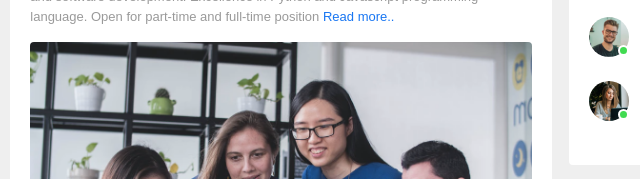
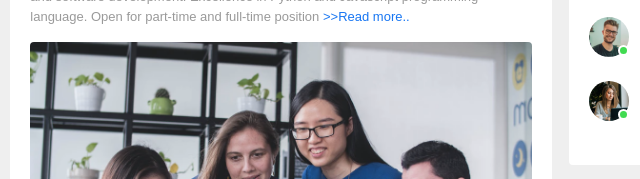
Before and after one commit to DosuSolomon/socialbook, a plain HTML site: page index.html in a window 1280 px wide. Shown: the part 573-752 px from the top of the page, 359-999 px from the left. Drawn offline with Linux system fonts and the light colour scheme.

Commit message:
read more

```diff
--- a/index.html
+++ b/index.html
@@ -107,7 +107,7 @@
           software
           development. Excellence in Python and Javascript programming language. Open for part-time and full-time
           position
-          <a href="#">Read more..</a>
+          <a href="#">>>Read more..</a>
         </p>
         <img src="images/feed-image-1.png" alt="" class="post-image">
         <div class="post-row">
```
